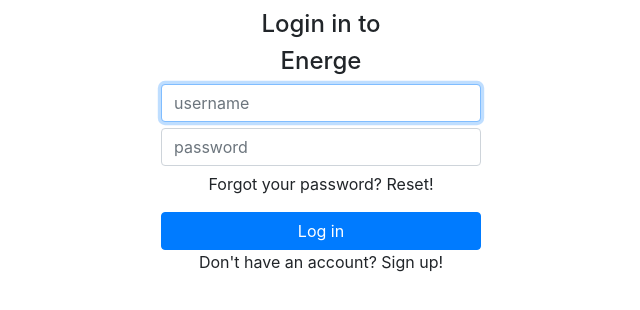
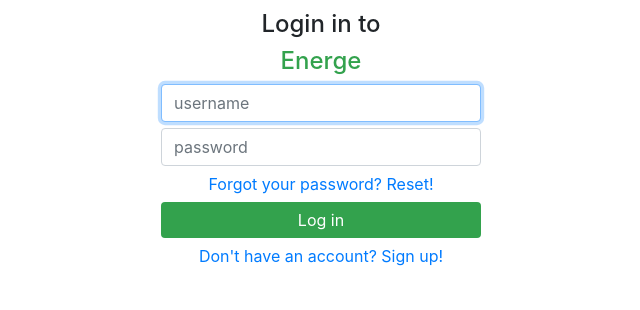
Before and after one commit to manish86510/frontendreact, a React (Create React App) app: page /login in a window 1280 px wide. Shown: the top 310 px of the page, without its empty margins (319-959 px from the left). Built offline with nearby package versions, Linux system fonts and the light colour scheme; what react-swipeable-views-utils would draw is missing.

Commit message:
add auth

```diff
--- a/src/App.js
+++ b/src/App.js
@@ -1,4 +1,4 @@
-import React from 'react';
+import React, { useState } from 'react';
 import './App.css';
 import MainContainer from './containers/main-container';
 import * as Colors from '@material-ui/core/colors';
@@ -24,6 +24,14 @@
 console.log(theme);
 
 function App() {
+
+  const [authTokens, setAuthTokens] = useState();
+
+  const setTokens = (data) => {
+    localStorage.setItem("tokens", JSON.stringify(data));
+    setAuthTokens(data);
+  }
+
   return (
     <div>
         <MuiThemeProvider theme={theme}>
--- a/src/containers/login.js
+++ b/src/containers/login.js
@@ -11,7 +11,7 @@
   const [isError, setIsError] = useState(false);
   const [username, setUsername] = useState("");
   const [password, setPassword] = useState("");
-  //const { setAuthTokens } = useAuth();
+  const { setAuthTokens } = useAuth;
 
   function postLogin() {
     axios.post("https://energeapi.do.viewyoursite.net/api/token/", {
@@ -19,7 +19,7 @@
       password
     }).then(result => {
       if (result.status === 200) {
-        //setAuthTokens(result.data);
+        setAuthTokens(result.data);
         setLoggedIn(true);
       } else {
         setIsError(true);
@@ -44,7 +44,7 @@
   return (
     <div className="Login">
         <h4 align="center">Login in to</h4>
-        <h4 align="center">Energe</h4>
+        <h4 align="center" id="title">Energe</h4>
         <center>
       <form onSubmit={handleSubmit}>
         <FormGroup controlId="username" bsSize="large" className="padb10">
@@ -64,12 +64,12 @@
             type="password"
           />
         </FormGroup>
-        <p>Forgot your password? Reset!</p>
-        <Button block bsSize="large" type="submit">
+        <p className="padb10"><a href="/forgetpass">Forgot your password? Reset!</a></p>
+        <Button onClick={postLogin} block bsSize="large" type="submit" className="padb10">
           Log in
         </Button>
       </form>
-      <p>Don't have an account? Sign up!</p>
+      <p><a href="/register">Don't have an account? Sign up!</a></p>
       </center>
     </div>
   );
--- a/src/containers/register.js
+++ b/src/containers/register.js
@@ -57,11 +57,11 @@
             type="password"
           />
         </FormGroup>
-        <Button block bsSize="large" type="submit">
+        <Button block bsSize="large" type="submit" className="padb10">
           Sign up
         </Button>
       </form>
-      <p>Already have an account? Log in!</p>
+      <p><a href="/login">Already have an account? Log in!</a></p>
       </center>
     </div>
   );
--- a/src/styles/Login.css
+++ b/src/styles/Login.css
@@ -26,6 +26,11 @@
       }
 
       #title{
-        color: darkgreen;
+        color:#33a24d;
+      }
+
+      .btn-primary {
+          background: #33a24d;
+          border: 0px;
       }
   }
```
